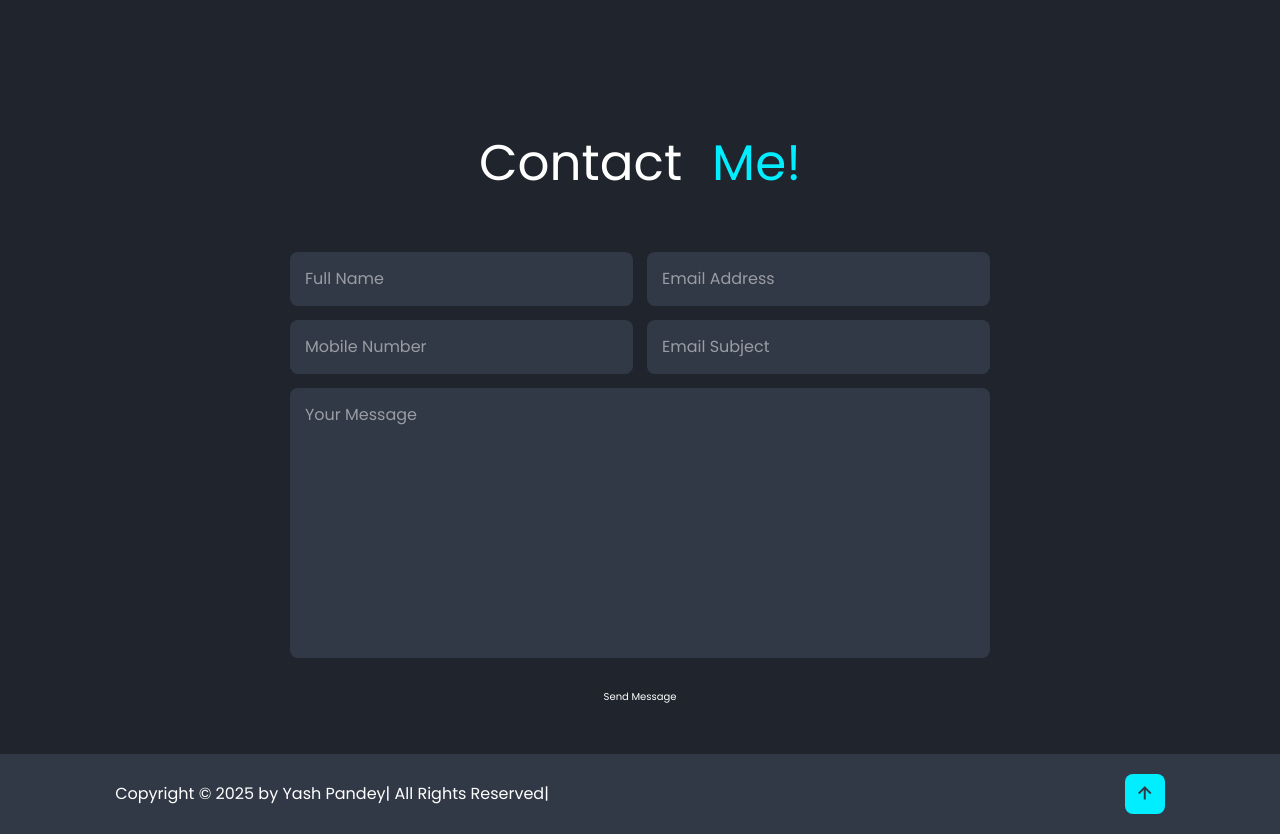
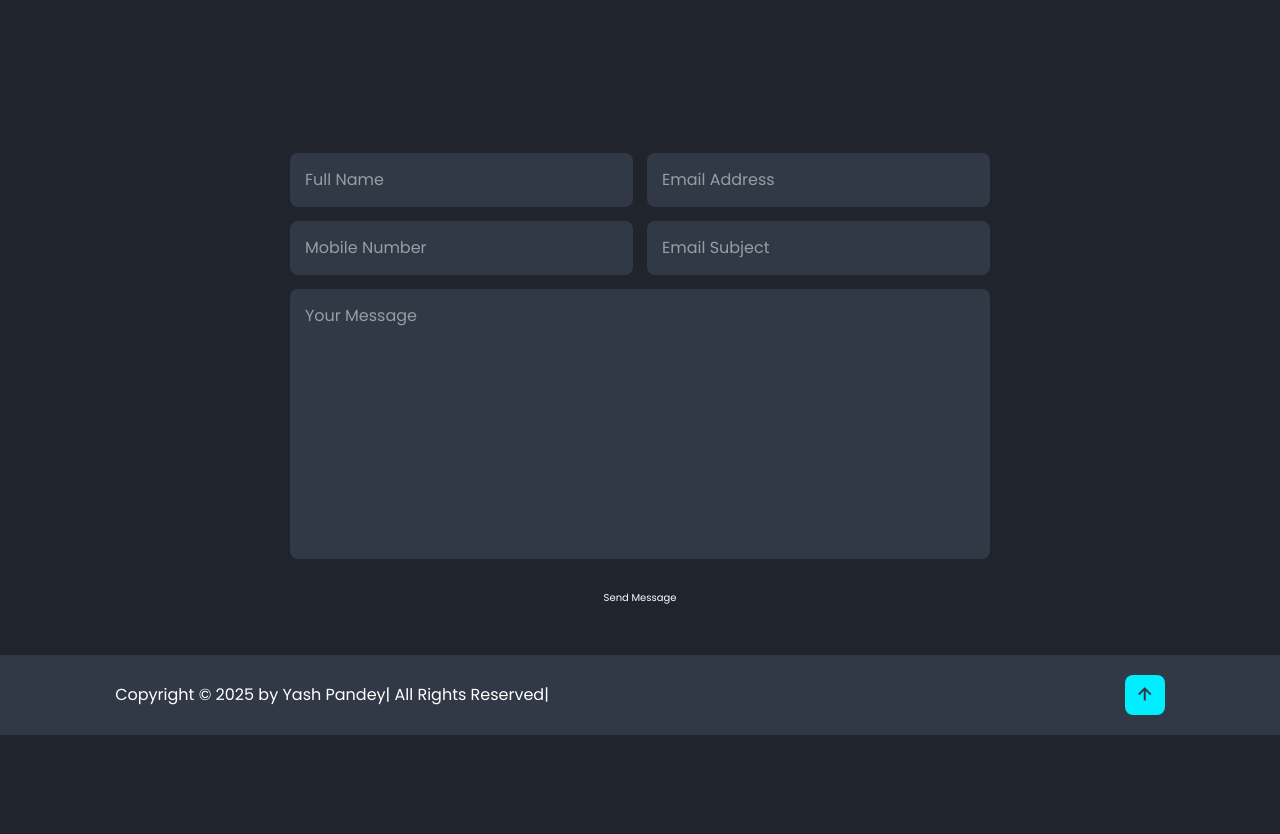
Before and after one commit to Yash-36-p/Portfolio, a plain HTML site: page index.html in a window 1280 px wide. Shown: the part 3700-4534 px from the top of the page. After the commit the page ends 4435 px from the top, so only its background shows below. Drawn offline with nearby package versions, Linux system fonts and the light colour scheme; files whose address does not match are found by name.

Commit message:
removed some content

```diff
--- a/index.html
+++ b/index.html
@@ -357,7 +357,6 @@
 
     <section class="contact" id="contact">
       <div class="contactspam">
-      <h2 class="heading2">Contact <span>Me!</span></h2>
        <h1><span class="multiple-text1"></span></h1>
       </div>
       <form id="contact-form">
```
